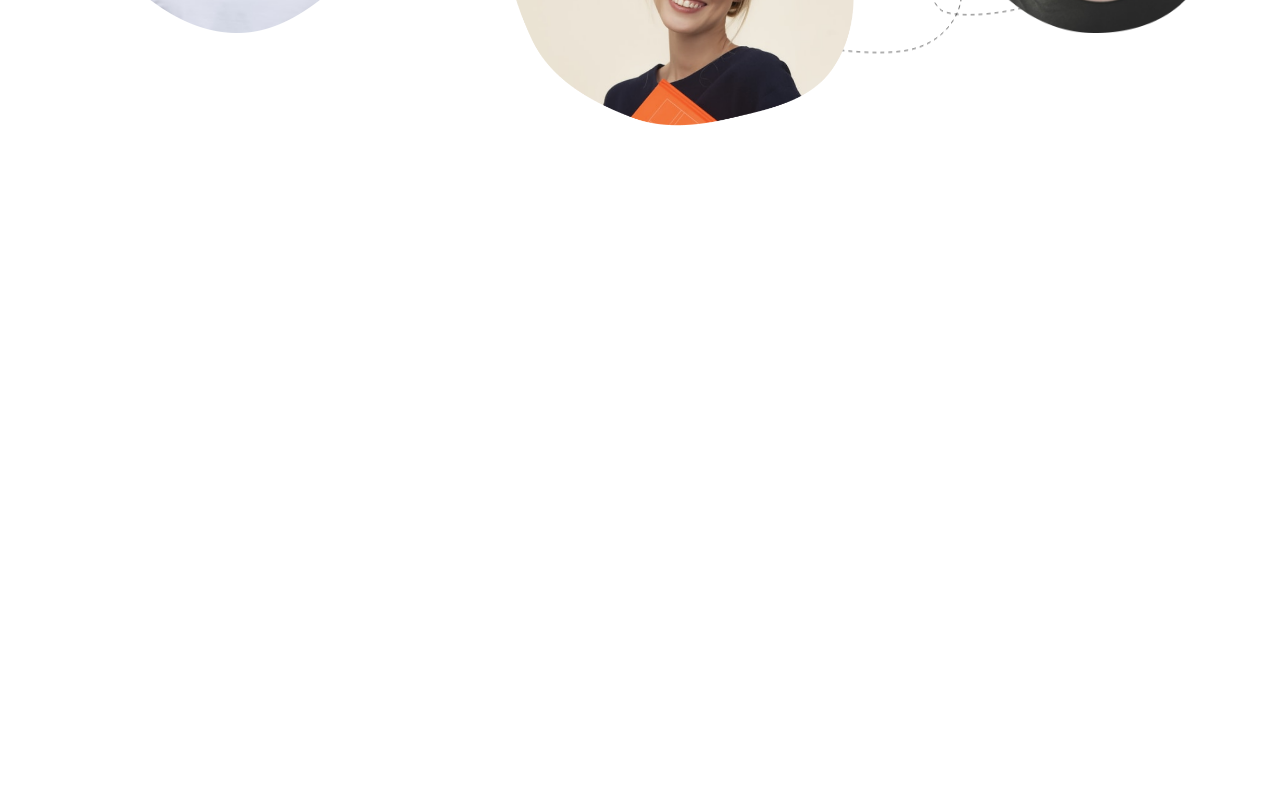
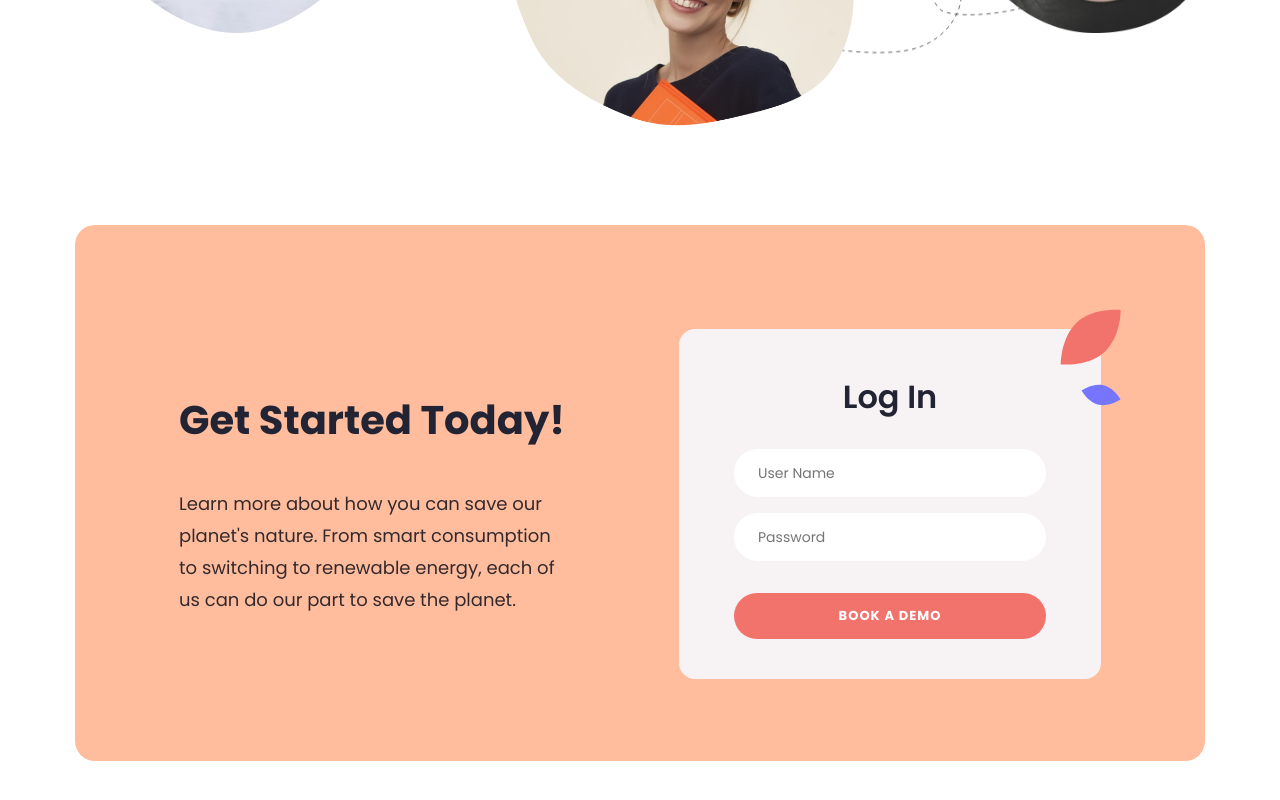
Before and after one commit to khozhainov-aleksandr/My-project__Rootz, a Next.js app: page / in a window 1280 px wide. Shown: the part 2252-3052 px from the top of the page. Before the commit the page ends 2477 px from the top, so only its background shows below. Built offline with nearby package versions, Linux system fonts and the light colour scheme.

Commit message:
Finish AuthorizationForm from Desctop

```diff
--- a/components/Htag/Htag.module.scss
+++ b/components/Htag/Htag.module.scss
@@ -40,6 +40,14 @@
   line-height: 48px;
 }
 
+.h5 {
+  font-weight: 600;
+  font-size: 32px;
+  line-height: 56px;
+  text-transform: capitalize;
+  color: $color_Black-Velvet;
+}
+
 .h6 {
   font-size: 14px;
   line-height: 18px;
--- a/components/Htag/Htag.props.ts
+++ b/components/Htag/Htag.props.ts
@@ -1,6 +1,6 @@
 import { DetailedHTMLProps, HTMLAttributes, ReactNode } from "react";
 
 export interface HtagProps extends DetailedHTMLProps<HTMLAttributes<HTMLHeadingElement>, HTMLHeadingElement> {
-  tag: 'h1' | 'h2' | 'h3'| 'h4' | 'h6';
+  tag: 'h1' | 'h2' | 'h3'| 'h4' | 'h5' | 'h6';
   children: ReactNode;
 }
--- a/components/Htag/Htag.tsx
+++ b/components/Htag/Htag.tsx
@@ -32,6 +32,13 @@ export const Htag: React.FC<HtagProps> = ({ tag, children }): JSX.Element => {
         </h4>
       );
 
+    case 'h5':
+      return (
+        <h5 className={`${styles.header} ${styles.h5}`}>
+          {children}
+        </h5>
+      );
+
     case 'h6':
       return (
         <h6 className={`${styles.header} ${styles.h6}`}>
--- /dev/null
+++ b/layout/AuthorizationForm/AuthorizationForm.module.scss
@@ -0,0 +1,105 @@
+@import '../../styles/variables';
+
+.authorizationForm {
+  margin-bottom: 195px;
+}
+
+.mainWrapper {
+  padding: 104px 104px 82px;
+  display: flex;
+  justify-content: space-between;
+  align-items: center;
+
+  background-color: $color_Prairie-Sunset;
+  border-radius: 20px;
+}
+
+.descriptionWrapper {
+  display: flex;
+  flex-direction: column;
+  gap: 40px;
+  width: 386px;
+}
+
+.formWrapper {
+  position: relative;
+  padding: 40px 55px;
+  display: flex;
+  flex-direction: column;
+  align-items: center;
+  background-color: $color_Lavender-Pearl;
+  border-radius: 16px;
+
+  &::before {
+    content: url(../../public/leaves_1.svg);
+    position: absolute;
+    top: -20px;
+    right: -20px;
+  }
+
+  &::after {
+    content: url(../../public/leaves_2.svg);
+    position: absolute;
+    top: 55px;
+    right: -20px;
+  }
+}
+
+.form {
+  margin-top: 24px;
+  display: flex;
+  flex-direction: column;
+  width: 312px;
+
+  & input {
+    position: relative;
+    padding: 12px 24px;
+    font-family: 'Poppins';
+    font-weight: 400;
+    font-size: 14px;
+    line-height: 24px;
+    color: $color_Cloudburst;
+    border: none;
+    border-radius: 40px;
+
+    &:nth-child(1) {
+      margin-bottom: 16px;
+    }
+  }
+
+  & button {
+    &:nth-last-child(1) {
+      margin-top: 32px;
+    }
+  }
+}
+
+.span {
+  position: absolute;
+  left: 50%;
+  transform: translateX(-50%);
+  width: max-content;
+  padding: 6px 12px;
+  font-family: 'Poppins';
+  font-weight: 400;
+  font-size: 14px;
+  color: $color_Melon-Baby_hover;
+  background-color: $color_White;
+  border: 1px solid $color_Melon-Baby_hover;
+  border-radius: 5px;
+  width: max-content;
+  animation: formError calc($transition-time * 2) ease-in forwards;
+
+  &Name {
+    top: 95px;
+  }
+
+  &Pass {
+    top: 225px;
+  }
+
+  @keyframes formError {
+    0% {opacity: 0;}
+    100% {opacity: 1;}
+  }
+}
--- /dev/null
+++ b/layout/AuthorizationForm/AuthorizationForm.props.ts
@@ -0,0 +1,3 @@
+import { DetailedHTMLProps, HTMLAttributes } from "react";
+
+export interface AuthorizationFormProps extends DetailedHTMLProps<HTMLAttributes<HTMLHeadElement>, HTMLHeadElement> {}
--- /dev/null
+++ b/layout/AuthorizationForm/AuthorizationForm.tsx
@@ -0,0 +1,104 @@
+import React, { useState, useEffect } from "react";
+import { AuthorizationFormProps } from "./AuthorizationForm.props";
+import { Htag } from "../../components/Htag";
+import { Ptag } from "../../components/Ptag";
+import { Button } from "../../components/Button";
+import styles from './AuthorizationForm.module.scss';
+
+export const AuthorizationForm: React.FC<AuthorizationFormProps> = (): JSX.Element => {
+  const [username, setUsername] = useState<string>('');
+  const [password, setPassword] = useState<string>('');
+  const [disabledBtn, setDisabledBtn] = useState<boolean>(true);
+  const [nameInput, setNameInput] = useState<boolean>(false);
+  const [passInput, setPassInput] = useState<boolean>(false);
+
+  const errorMessage = 'Length must be more 3 characters';
+
+  useEffect(() => {
+    (username.length > 3 && password.length > 3) ?
+      setDisabledBtn(false) : setDisabledBtn(true);
+
+    setNameInput(checkInput(username));
+    setPassInput(checkInput(password));
+  }, [username, password]);
+
+  function checkInput(state: string): boolean {
+    return (state.length >= 1 && state.length <= 3) ? true : false;
+  }
+
+  function formCleaning() {
+    if (!disabledBtn) {
+      setUsername('');
+      setPassword('');
+    }
+  }
+
+  return (
+    <div className={styles.authorizationForm}>
+      <div className="container">
+        <div className={styles.mainWrapper}>
+          <div className={styles.descriptionWrapper}>
+            <Htag tag="h3">
+              Get started today!
+            </Htag>
+
+            <Ptag size='large'>
+              Learn more about how you can save our planet&apos;s nature.
+              From smart consumption to switching to renewable energy,
+              each of us can do our part to save the planet.
+            </Ptag>
+          </div>
+          <div className={styles.formWrapper}>
+            <Htag tag="h5">Log in</Htag>
+
+            <form
+              className={styles.form}
+              onSubmit={(event) => {
+                event.preventDefault();
+              }}
+            >
+              <input
+                type="text"
+                name="username"
+                placeholder="User Name"
+                value={username}
+                onChange={(event) => {
+                  setUsername(event.target.value);
+                }}
+              />
+              {nameInput && (
+                <span className={`${styles.span} ${styles.spanName}`}>
+                  {errorMessage}
+                </span>
+              )}
+
+              <input
+                type="password"
+                name="password"
+                placeholder="Password"
+                value={password}
+                onChange={(event) => {
+                  setPassword(event.target.value);
+                }}
+              />
+              {passInput && (
+                <span className={`${styles.span} ${styles.spanPass}`}>
+                  {errorMessage}
+                </span>
+              )}
+
+              <Button
+                type="submit"
+                appearance="colored"
+                disabled={disabledBtn}
+                onClick={formCleaning}
+              >
+                Book a demo
+              </Button>
+            </form>
+          </div>
+        </div>
+      </div>
+    </div>
+  );
+};
--- /dev/null
+++ b/layout/AuthorizationForm/index.ts
@@ -0,0 +1 @@
+export * from './AuthorizationForm';
--- a/pages/index.tsx
+++ b/pages/index.tsx
@@ -5,6 +5,7 @@ import { Main } from "../layout/Main";
 import { NewsSection } from "../layout/NewsSection";
 import { CarouselCard } from "../layout/CarouselCard";
 import { OurTeam } from "../layout/OurTeam";
+import { AuthorizationForm } from "../layout/AuthorizationForm";
 
 export default function Home() {
   return (
@@ -17,6 +18,8 @@ export default function Home() {
         <NewsSection />
         <CarouselCard />
         <OurTeam />
+        {/* <Challenges /> */}
+        <AuthorizationForm />
       </Main>
     </>
   );
```
